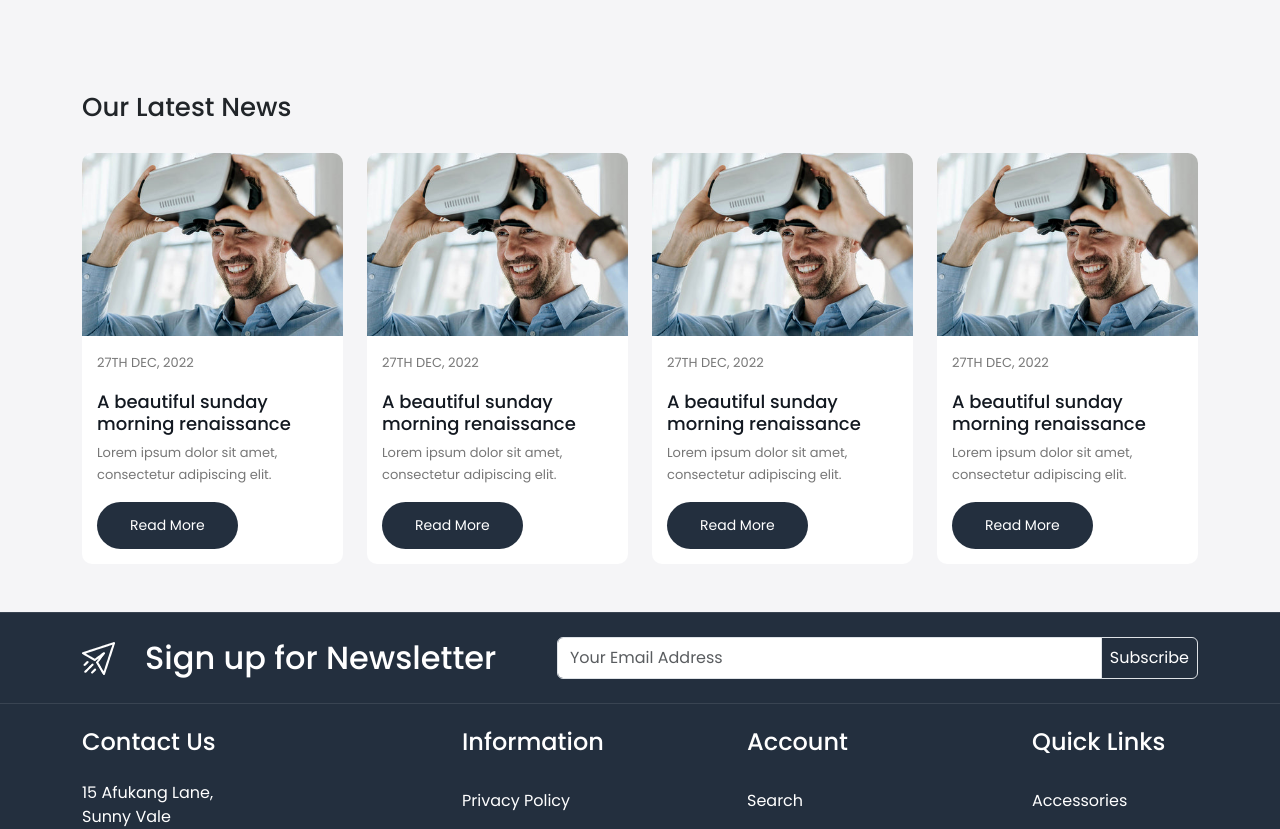
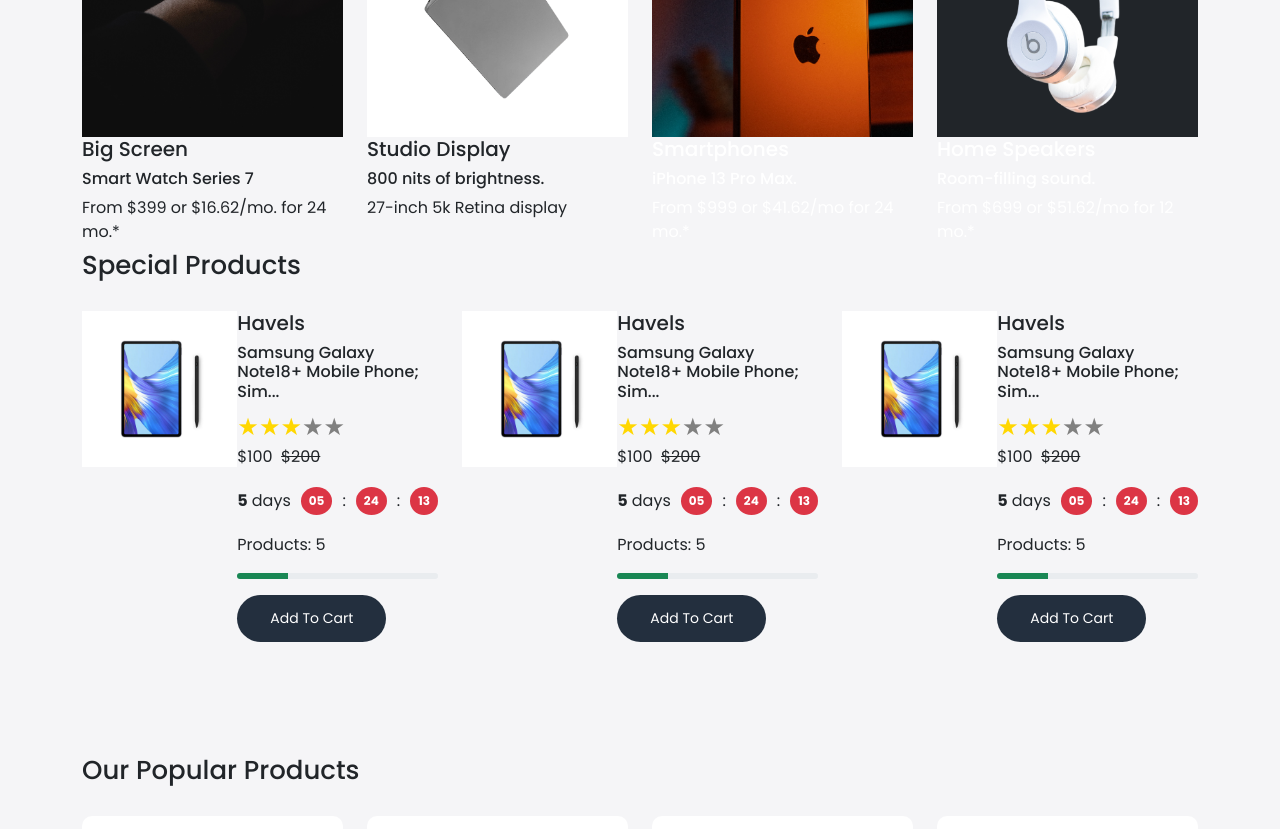
Before and after one commit to OsimFavour/amazon.com, a React (Create React App) app: page / in a window 1280 px wide. Shown: the part 2000-2829 px from the top of the page. Built offline with nearby package versions, Linux system fonts and the light colour scheme.

Commit message:
Add New product section components

```diff
--- a/src/pages/Home/index.jsx
+++ b/src/pages/Home/index.jsx
@@ -5,6 +5,9 @@
 import SecondBannerSection from './SecondBannerSection'
 import BannerSection from './BannerSection'
 import FeaturedSection from './FeaturedSection'
+import SpecialProductSection from './SpecialProductSection'
+import PopularProductSection from './PopularProductSection'
+import BestSellingSection from './BestSellingSection'
 
 
 const Home = () => {
@@ -16,9 +19,15 @@
 
             <CategorySection/>
 
+            <FeaturedSection/>
+
+            <BestSellingSection/>
+
+            <SpecialProductSection/>
+
+            <PopularProductSection/>
+
             <MarqueeSection/>
-
-            <FeaturedSection/>
 
             <BlogSection/>
 
```
